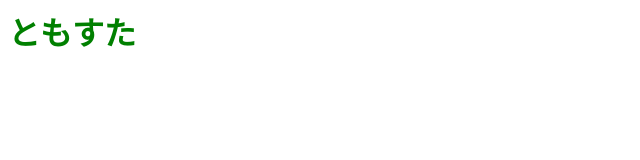
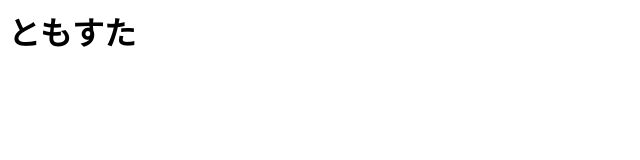
Before and after one commit to Shunsuke-Watanabe-0624/my-web-cmd, a plain HTML site: page index.html in a window 1280 px wide. Shown: the whole page, without its empty margins (0-640 px from the left). Drawn offline with Linux system fonts and the light colour scheme.

Commit message:
文字色を黒に変更

```diff
--- a/index.html
+++ b/index.html
@@ -1 +1 @@
-<h1 style="color: green;">ともすた</h1>
+<h1 style="color: black;">ともすた</h1>
```
